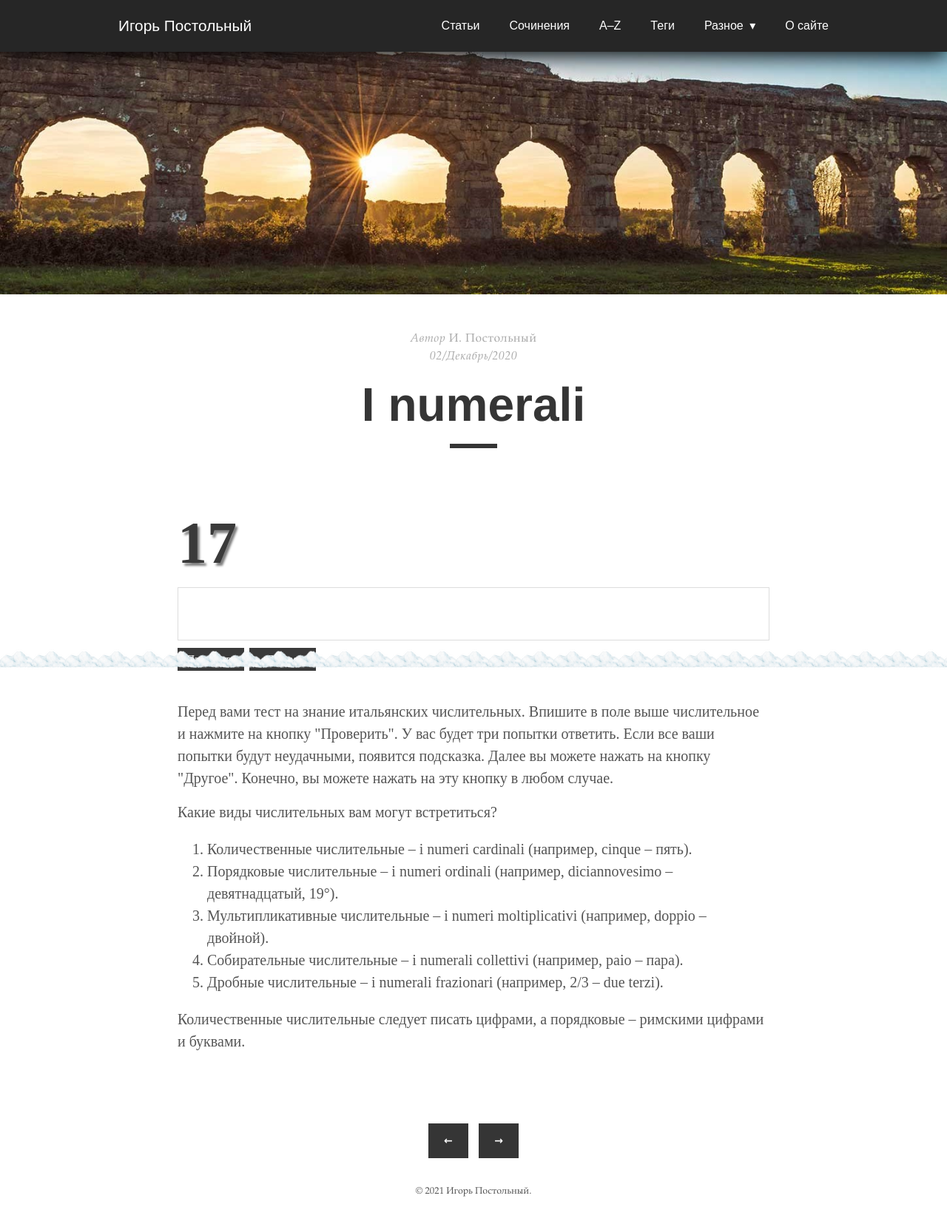
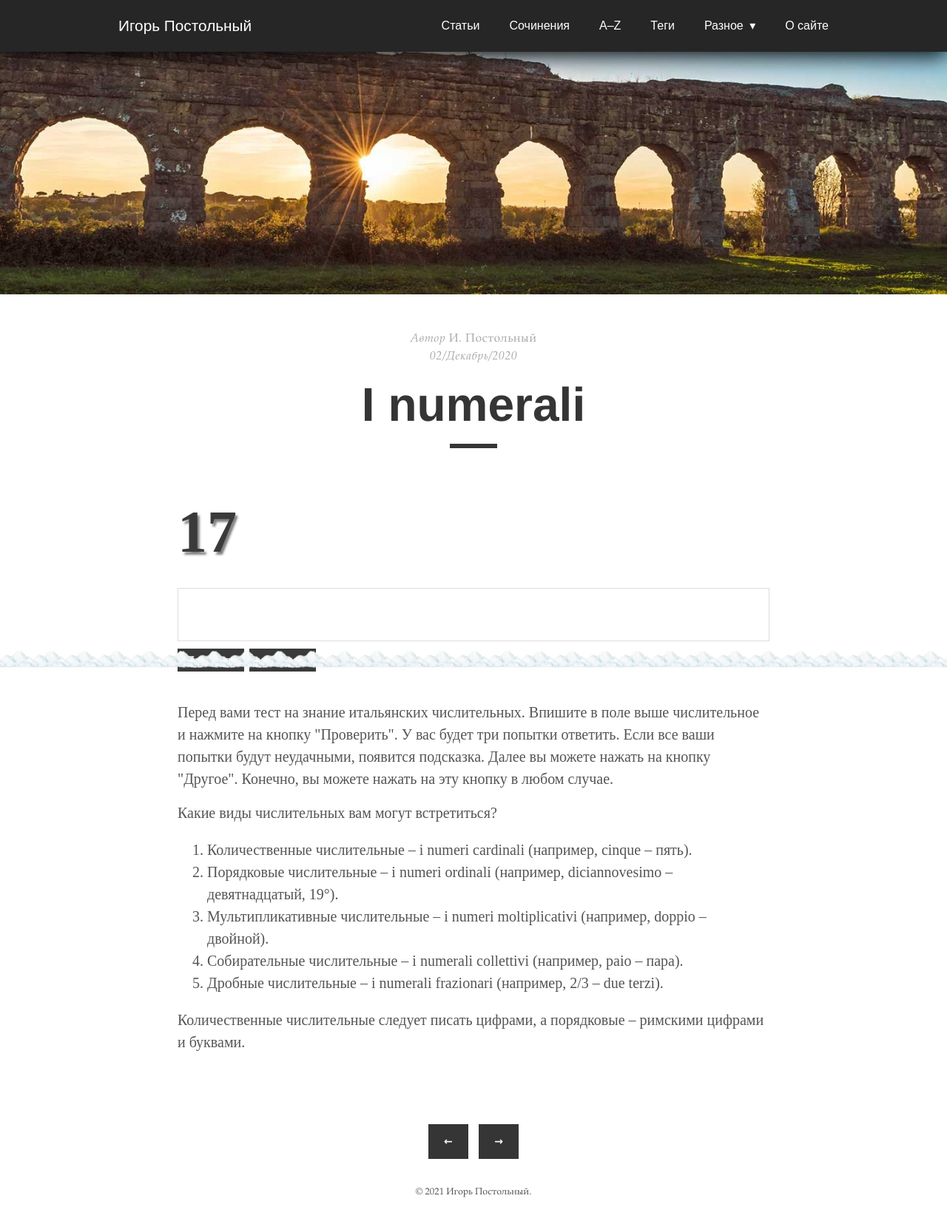
Before and after one commit to postolny/postolny.github.io, a Jekyll site: the page built from _posts/2020-12-02-numerali.md, in a window 1280 px wide. Shown: the whole page at 74% size. Built offline with Jekyll 4.4.1, drawn with Linux system fonts in a browser that asks for light colours.

Commit message:
Add files via upload

```diff
--- a/_sass/tale/_testi.scss
+++ b/_sass/tale/_testi.scss
@@ -43,9 +43,11 @@
   }
   #text_num {
 	font-size: 4em;
+	line-height: normal;
 	color: #3a3a3a;
 	text-shadow: 3px 4px 3px rgba(0, 0, 0, 0.5);
 	font-weight: bold;
+	word-break: break-all;
   }
   #an_num {
 	border: 1px solid #ddd;
@@ -56,7 +58,7 @@
 	font-weight: bold;
 	font-size: 2em;
 	color: #555;
-	margin-bottom: 10px;
+	margin: 30px 0 10px;
 	transition: all ease-out 0.2s;
 	&:focus {
 	  outline: none;
```
